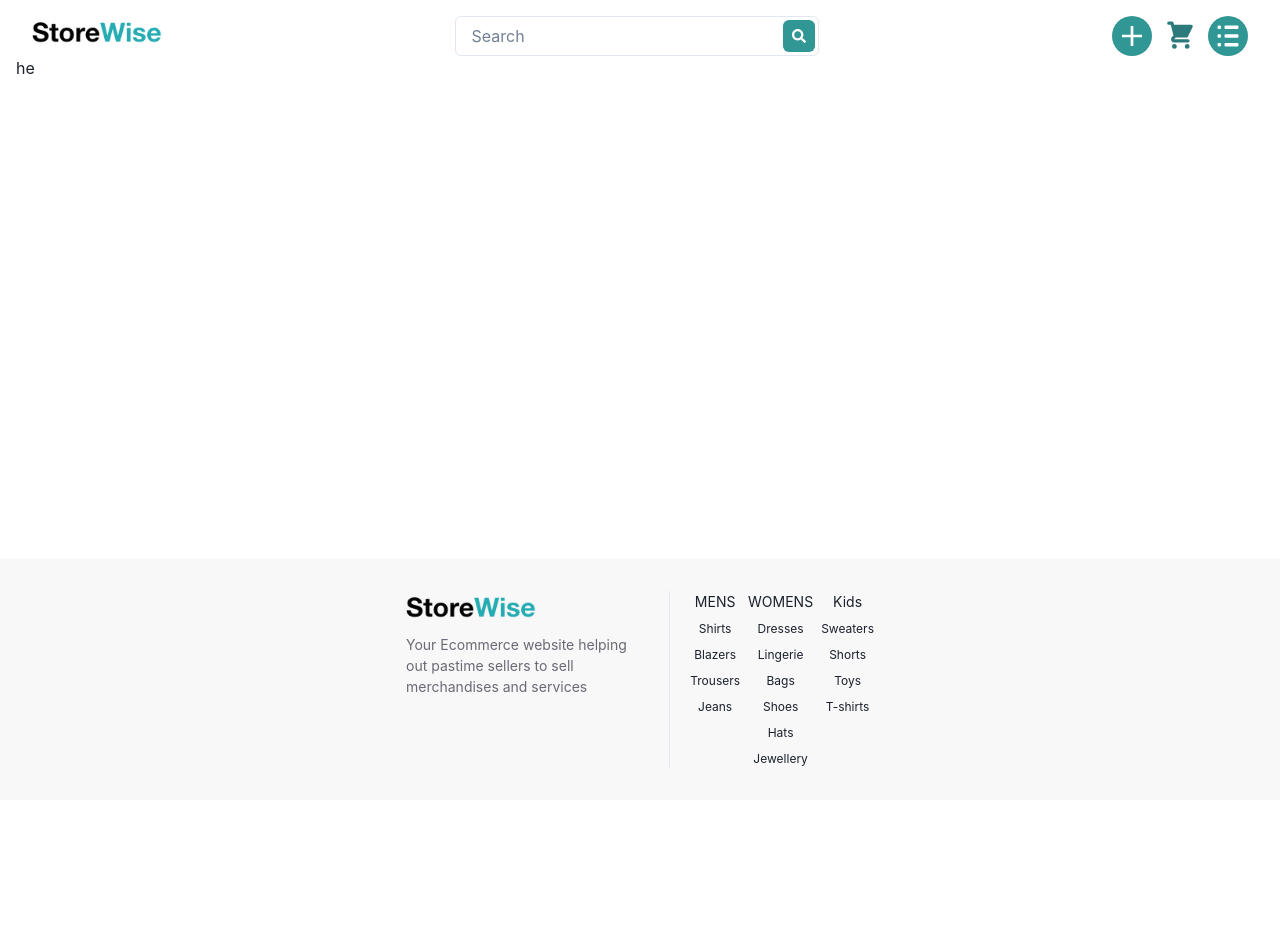
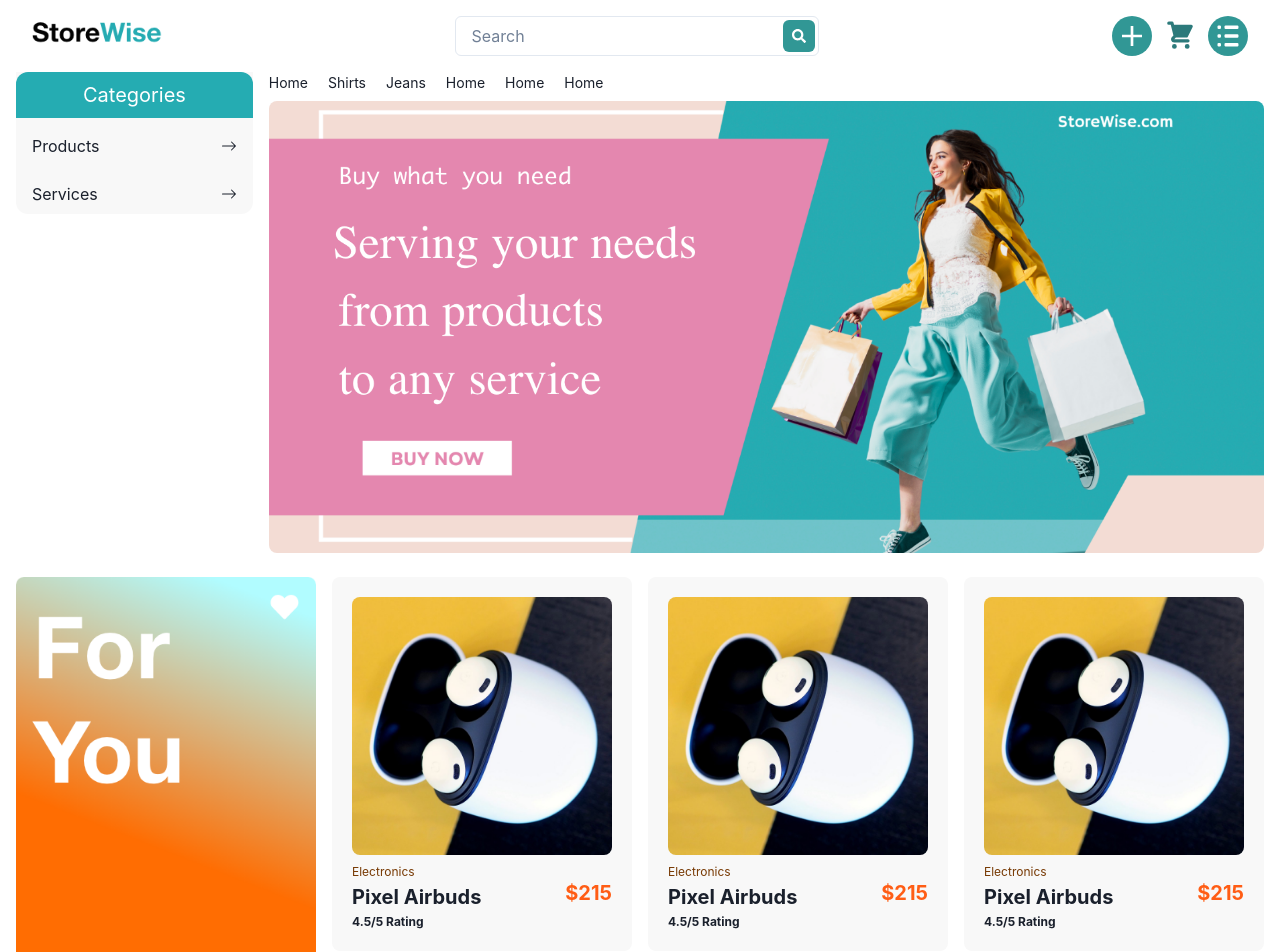
Before and after one commit to nafee-ahmed/EcommerceApp, a React (Create React App) app in the folder frontend/: page / in a window 1280 px wide. Shown: the top 952 px of the page. Before the commit the page ends 800 px from the top, so only its background shows below. Built offline with nearby package versions, Linux system fonts and the light colour scheme.

Commit message:
2 pages left frontend

```diff
--- /dev/null
+++ b/frontend/src/components/CategoryCard.jsx
@@ -0,0 +1,57 @@
+import {
+  Box,
+  Card,
+  CardBody,
+  Heading,
+  HStack,
+  Image,
+  Text,
+  VStack,
+} from "@chakra-ui/react";
+import React from "react";
+import { useState } from "react";
+import productSample from "../assets/product-sample.png";
+
+function CategoryCard() {
+  const [isHovering, setIsHovering] = useState(false);
+  return (
+    <Card
+      maxW="sm"
+      variant="filled"
+      bgColor="#F8F8F8"
+      width="100%"
+      borderRadius="lg"
+      onMouseEnter={() => setIsHovering(true)}
+      onMouseLeave={() => setIsHovering(false)}
+    >
+      <CardBody>
+        <Box overflow="hidden">
+          <Image
+            src={productSample}
+            alt="Category Image"
+            borderRadius="lg"
+            verticalAlign="middle"
+            transition="all 0.5s ease"
+            transform={isHovering ? "scale(1.3)" : "scale(1.0)"}
+          />
+        </Box>
+        <HStack justifyContent="space-between">
+          <VStack alignItems="start" justifyItems="start" spacing={1} mt={2}>
+            <Text fontSize="xs" color="#773903">
+              Electronics
+            </Text>
+            <Heading size="md">Pixel Airbuds</Heading>
+            <Text fontSize="xs" fontWeight="bold">
+              4.5/5 Rating
+            </Text>
+          </VStack>
+          <Heading size="md" color="#FF5D15">
+            $215
+          </Heading>
+        </HStack>
+      </CardBody>
+    </Card>
+  );
+}
+
+export default CategoryCard;
--- a/frontend/src/components/Footer.jsx
+++ b/frontend/src/components/Footer.jsx
@@ -4,12 +4,15 @@ import {
   Image,
   StackDivider,
   Text,
+  useMediaQuery,
   VStack,
 } from "@chakra-ui/react";
 import React from "react";
 import logo from "../assets/logo.png";
 
 function Footer() {
+  const [isLessThanSM] = useMediaQuery("(max-width: 30em)");
+
   return (
     <HStack
       mt={3}
@@ -30,7 +33,7 @@ function Footer() {
           merchandises and services
         </Text>
       </VStack>
-      <HStack alignItems="start">
+      {!isLessThanSM && (<HStack alignItems="start">
         <VStack>
           <Text fontSize="sm">MENS</Text>
           <Text fontSize="xs">Shirts</Text>
@@ -54,7 +57,7 @@ function Footer() {
           <Text fontSize="xs">Toys</Text>
           <Text fontSize="xs">T-shirts</Text>
         </VStack>
-      </HStack>
+      </HStack>)}
     </HStack>
   );
 }
--- /dev/null
+++ b/frontend/src/components/ProductOrService.jsx
@@ -0,0 +1,24 @@
+import { Tab, TabList, TabPanel, TabPanels, Tabs } from "@chakra-ui/react";
+import React from "react";
+import TagList from "./TagList";
+
+function ProductOrService() {
+  return (
+    <Tabs isFitted width="100%">
+      <TabList mb="1em">
+        <Tab>Products</Tab>
+        <Tab>Services</Tab>
+      </TabList>
+      <TabPanels>
+        <TabPanel>
+          <TagList />
+        </TabPanel>
+        <TabPanel>
+          <TagList />
+        </TabPanel>
+      </TabPanels>
+    </Tabs>
+  );
+}
+
+export default ProductOrService;
--- a/frontend/src/pages/BuyCategoryPage.jsx
+++ b/frontend/src/pages/BuyCategoryPage.jsx
@@ -34,6 +34,7 @@ import TagList from "../components/TagList";
 import productSample from "../assets/product-sample.png";
 import { BsSuitHeart, BsSuitHeartFill } from "react-icons/bs";
 import { useState } from "react";
+import ProductOrService from "../components/ProductOrService";
 
 function BuyCategoryPage() {
   const toast = useToast();
@@ -67,20 +68,7 @@ function BuyCategoryPage() {
         <GridItem colSpan={isLessThanSM ? 10 : 8}>
           <VStack alignSelf="start" width="100%">
             {isLessThanSM ? (
-              <Tabs isFitted width="100%">
-                <TabList mb="1em">
-                  <Tab>Products</Tab>
-                  <Tab>Services</Tab>
-                </TabList>
-                <TabPanels>
-                  <TabPanel>
-                    <TagList />
-                  </TabPanel>
-                  <TabPanel>
-                    <TagList />
-                  </TabPanel>
-                </TabPanels>
-              </Tabs>
+              <ProductOrService />
             ) : (
               <Box width="100%">
                 <TagList />
--- a/frontend/src/pages/HomePage.jsx
+++ b/frontend/src/pages/HomePage.jsx
@@ -1,10 +1,79 @@
+import {
+  Box,
+  Button,
+  ButtonGroup,
+  Card,
+  CardBody,
+  CardFooter,
+  Divider,
+  Grid,
+  GridItem,
+  Heading,
+  HStack,
+  Image,
+  SimpleGrid,
+  Stack,
+  Text,
+  useMediaQuery,
+  VStack,
+} from "@chakra-ui/react";
 import React from "react";
+import LandingImg from "../assets/landing-img.png";
 import PageWrapper from "../components/PageWrapper";
+import ProductOrService from "../components/ProductOrService";
+import SideBar from "../components/SideBar";
+import TagList from "../components/TagList";
+import ForYou from "../assets/for-you.png";
+import CategoryCard from "../components/CategoryCard";
+import { Link } from "react-router-dom";
 
 function HomePage() {
+  const [isLessThanSM] = useMediaQuery("(max-width: 30em)");
+  const [isLessThanMD] = useMediaQuery("(max-width: 48em)");
+
   return (
     <PageWrapper>
-      he
+      <VStack>
+        {/* Top Section with landing image and sidebar */}
+        <Grid
+          gridTemplateColumns="repeat(10, 1fr)"
+          columnGap={isLessThanMD ? 2 : 4}
+          my={4}
+        >
+          {!isLessThanSM && (
+            <GridItem colSpan={2}>
+              <SideBar style={{ float: "left" }} />
+            </GridItem>
+          )}
+          <GridItem colSpan={isLessThanSM ? 10 : 8}>
+            <VStack alignItems="start">
+              {isLessThanSM ? <ProductOrService /> : <TagList />}
+
+              {!isLessThanSM && (
+                <Box>
+                  <Image src={LandingImg} objectFit="cover" borderRadius="lg" />
+                </Box>
+              )}
+            </VStack>
+          </GridItem>
+        </Grid>
+
+        <SimpleGrid columns={{ sm: 2, md: 3, lg: 4 }} spacing={4} width="100%">
+          {!isLessThanMD && <Image src={ForYou} />}
+          <Link to="/buy/Product">
+            <CategoryCard />
+          </Link>
+          <Link to="/buy/Product">
+            <CategoryCard />
+          </Link>{" "}
+          <Link to="/buy/Product">
+            <CategoryCard />
+          </Link>{" "}
+          <Link to="/buy/Product">
+            <CategoryCard />
+          </Link>
+        </SimpleGrid>
+      </VStack>
     </PageWrapper>
     // <Flex justifyContent="space-between" flexDir="column" height="100vh">
     //   <Box pr={4} pl={4}>
```
Also changed, not shown: frontend/src/assets/for-you.png (added), frontend/src/assets/landing-img.png (added).
